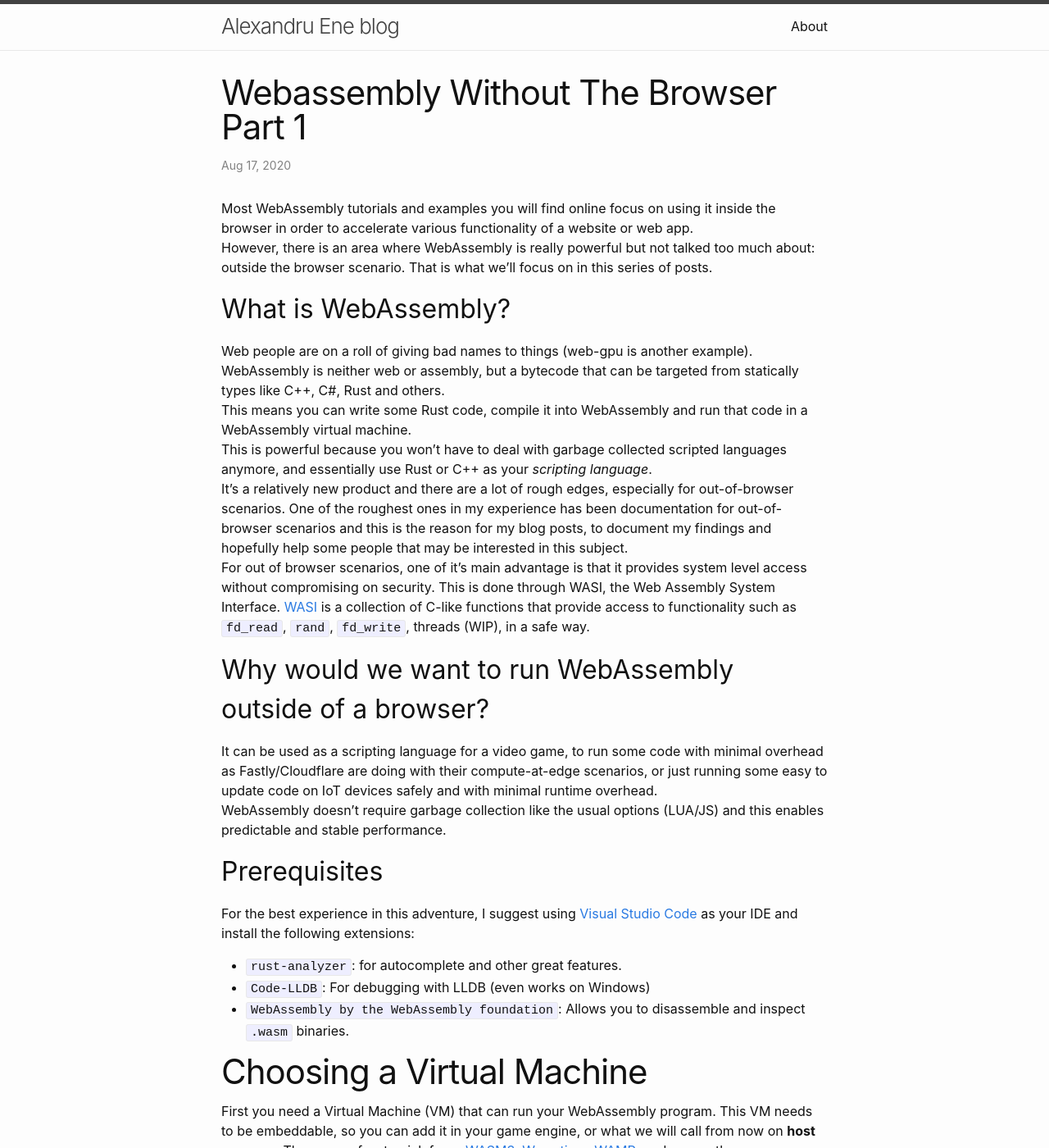
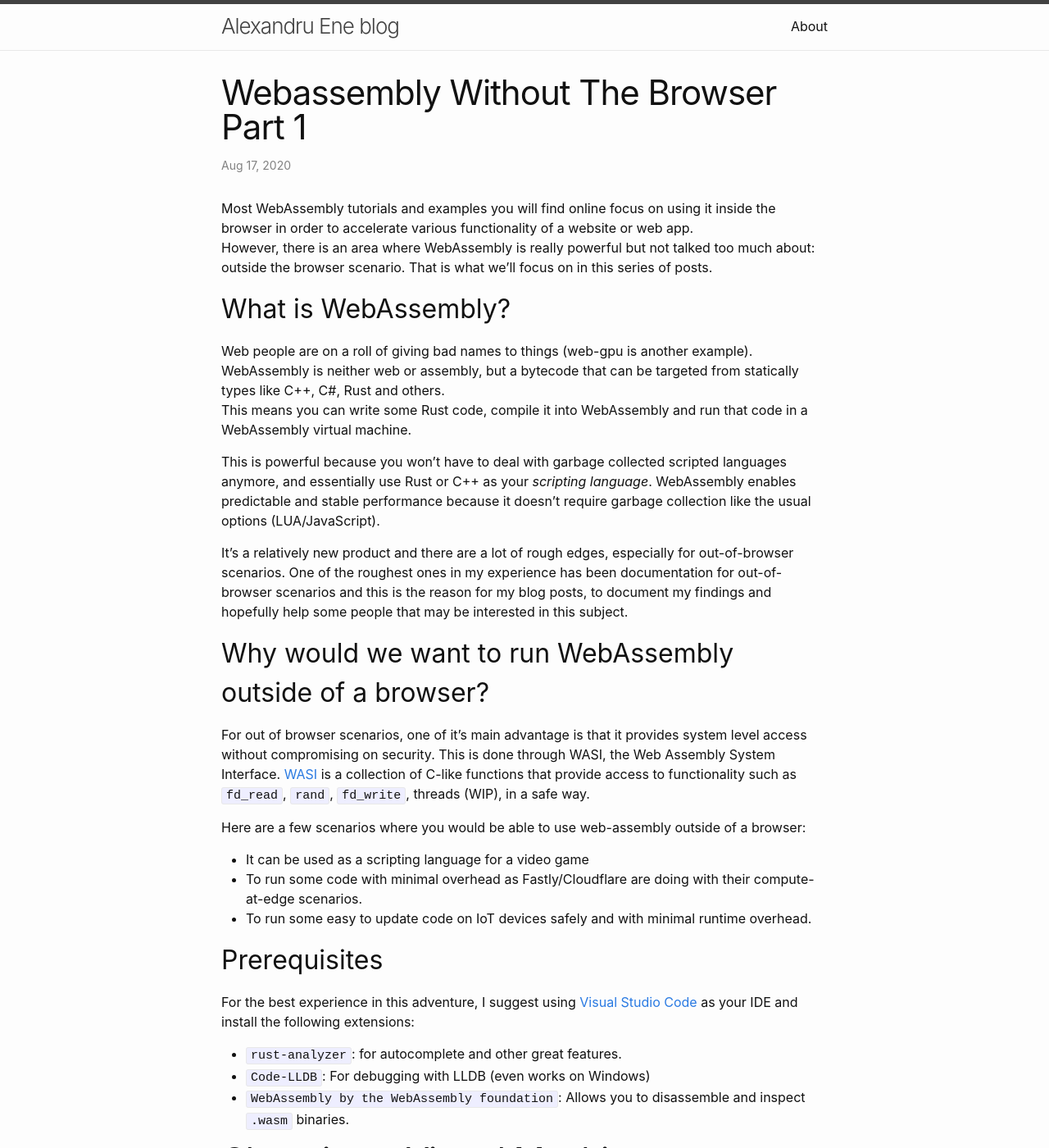
Before and after one commit to AlexEne/AlexEne.github.io, a Jekyll site: the page built from _posts/2020-08-17-webassembly-without-the-browser-part-1.md, in a window 1280 px wide and 1400 px high. Shown: the whole window at 82% size. Built offline with Jekyll 4.4.1, drawn with Linux system fonts in a browser that asks for light colours; comment, search, counter and statistics services are not loaded.

Commit message:
small fixes wasm

```diff
--- a/_posts/2020-08-17-webassembly-without-the-browser-part-1.md
+++ b/_posts/2020-08-17-webassembly-without-the-browser-part-1.md
@@ -10,13 +10,19 @@ However, there is an area where WebAssembly is really powerful but not talked to
 Web people are on a roll of giving bad names to things (web-gpu is another example).
 WebAssembly is neither web or assembly, but a bytecode that can be targeted from statically types like C++, C#, Rust and others.
 This means you can write some Rust code, compile it into WebAssembly and run that code in a WebAssembly virtual machine.
-This is powerful because you won't have to deal with garbage collected scripted languages anymore, and essentially use Rust or C++ as your _scripting language_.
+
+This is powerful because you won't have to deal with garbage collected scripted languages anymore, and essentially use Rust or C++ as your _scripting language_.  WebAssembly enables predictable and stable performance because it doesn't require garbage collection like the usual options (LUA/JavaScript).
+
 It's a relatively new product and there are a lot of rough edges, especially for out-of-browser scenarios. One of the roughest ones in my experience has been documentation for out-of-browser scenarios and this is the reason for my blog posts, to document my findings and hopefully help some people that may be interested in this subject.
+
+
+## Why would we want to run WebAssembly outside of a browser?
 For out of browser scenarios, one of it's main advantage is that it provides system level access without compromising on security. This is done through WASI, the Web Assembly System Interface. [WASI](https://wasi.dev/) is a collection of C-like functions that provide access to functionality such as `fd_read`, `rand`, `fd_write`, threads (WIP), in a safe way.
 
-## Why would we want to run WebAssembly outside of a browser?
-It can be used as a scripting language for a video game, to run some code with minimal overhead as Fastly/Cloudflare are doing with their compute-at-edge scenarios, or just running some easy to update code on IoT devices safely and with minimal runtime overhead.
-WebAssembly doesn't require garbage collection like the usual options (LUA/JS) and this enables predictable and stable performance.
+Here are a few scenarios where you would be able to use web-assembly outside of a browser:
+* It can be used as a scripting language for a video game
+* To run some code with minimal overhead as Fastly/Cloudflare are doing with their compute-at-edge scenarios.
+* To run some easy to update code on IoT devices safely and with minimal runtime overhead.
 
 ## Prerequisites
 For the best experience in this adventure, I suggest using [Visual Studio Code](https://code.visualstudio.com/) as your IDE and install the following extensions:
```
